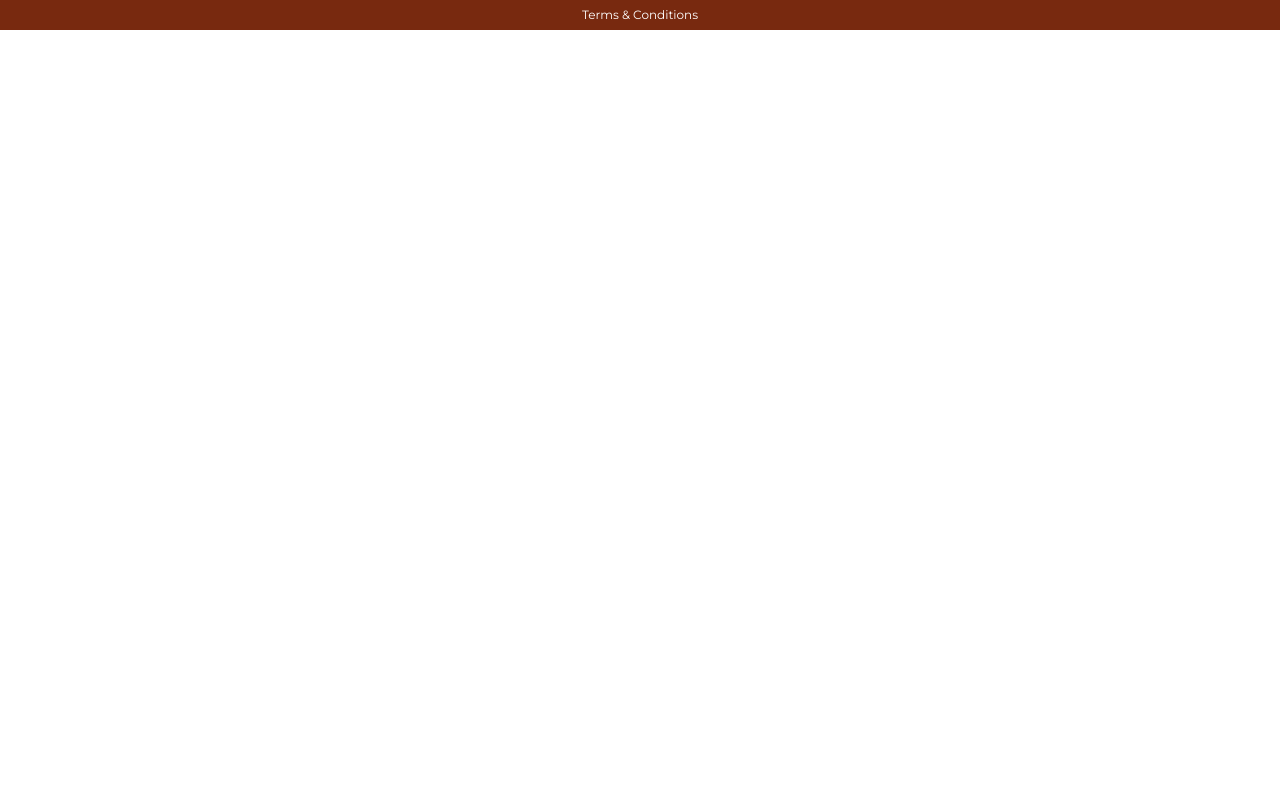
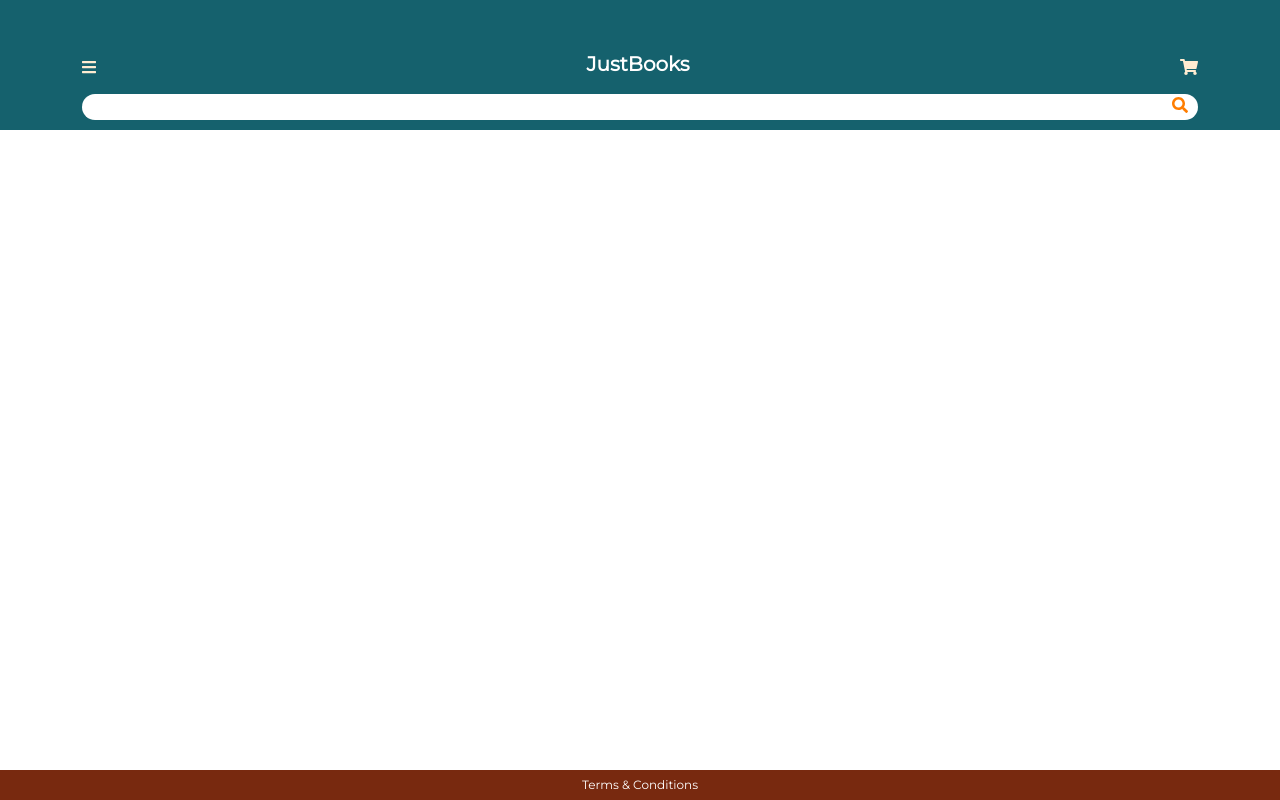
Before and after one commit to mendozzac/justbooks, a React (Create React App) app: page / in a window 1280 px wide. Built offline with nearby package versions, Linux system fonts and the light colour scheme.

Commit message:
Added header styles and icons

```diff
--- a/package.json
+++ b/package.json
@@ -4,6 +4,9 @@
   "private": true,
   "dependencies": {
     "@fontsource/montserrat": "^4.5.1",
+    "@fortawesome/fontawesome-svg-core": "^1.2.36",
+    "@fortawesome/free-solid-svg-icons": "^5.15.4",
+    "@fortawesome/react-fontawesome": "^0.1.16",
     "@testing-library/jest-dom": "^5.14.1",
     "@testing-library/react": "^11.2.7",
     "@testing-library/user-event": "^12.8.3",
--- a/src/App.js
+++ b/src/App.js
@@ -2,13 +2,33 @@
 import Footer from "./components/Footer/Footer.js";
 import { BrowserRouter as Router, Route } from "react-router-dom";
 import BookCard from "./components/BookCard/BookCard";
+import { FontAwesomeIcon } from "@fortawesome/react-fontawesome";
+import { faShoppingCart } from "@fortawesome/free-solid-svg-icons";
+import { faBars } from "@fortawesome/free-solid-svg-icons";
+import { faSearch } from "@fortawesome/free-solid-svg-icons";
 
 function App() {
   return (
     <>
       <Router>
         <header className="header">
-          <div className="container header-container"></div>
+          <div className="container header-container">
+            <div className="topLinks">
+              <nav className="header__burger">
+                <FontAwesomeIcon icon={faBars} />
+              </nav>
+              <h1 className="logo">JustBooks</h1>
+              <div className="cartButton">
+                <FontAwesomeIcon icon={faShoppingCart} />
+              </div>
+            </div>
+            <div className="searchBar">
+              <input type="text" />
+              <div className="searchButton">
+                <FontAwesomeIcon icon={faSearch} />
+              </div>
+            </div>
+          </div>
         </header>
         <main className="main-content">
           <div className="container main-container"></div>
--- a/src/App.scss
+++ b/src/App.scss
@@ -12,6 +12,59 @@
 
 header {
   background-color: $primary;
+  height: 130px;
+}
+
+header .container {
+  height: 100%;
+  display: flex;
+  flex-direction: column;
+  justify-content: flex-end;
+}
+
+.header__burger,
+.cartButton {
+  color: $light;
+  font-size: 16px;
+}
+
+.searchButton {
+  color: $accent;
+}
+
+.topLinks {
+  width: 100%;
+  display: flex;
+  justify-content: space-between;
+  align-items: center;
+  margin-bottom: 10px;
+}
+
+.searchBar {
+  display: flex;
+  justify-content: center;
+  width: 100%;
+  position: relative;
+  input {
+    width: 100%;
+    border-radius: 30px;
+    border: none;
+    margin-bottom: 10px;
+  }
+  .searchButton {
+    position: absolute;
+    right: 10px;
+  }
+}
+
+h1.logo {
+  color: #fff;
+  font-size: 20px;
+  font-weight: 800;
+}
+
+main {
+  min-height: calc(100vh - (130px + 30px));
 }
 
 footer {
```
Also changed, not shown: 1 other file (tests, documents, lock files or other folders).
